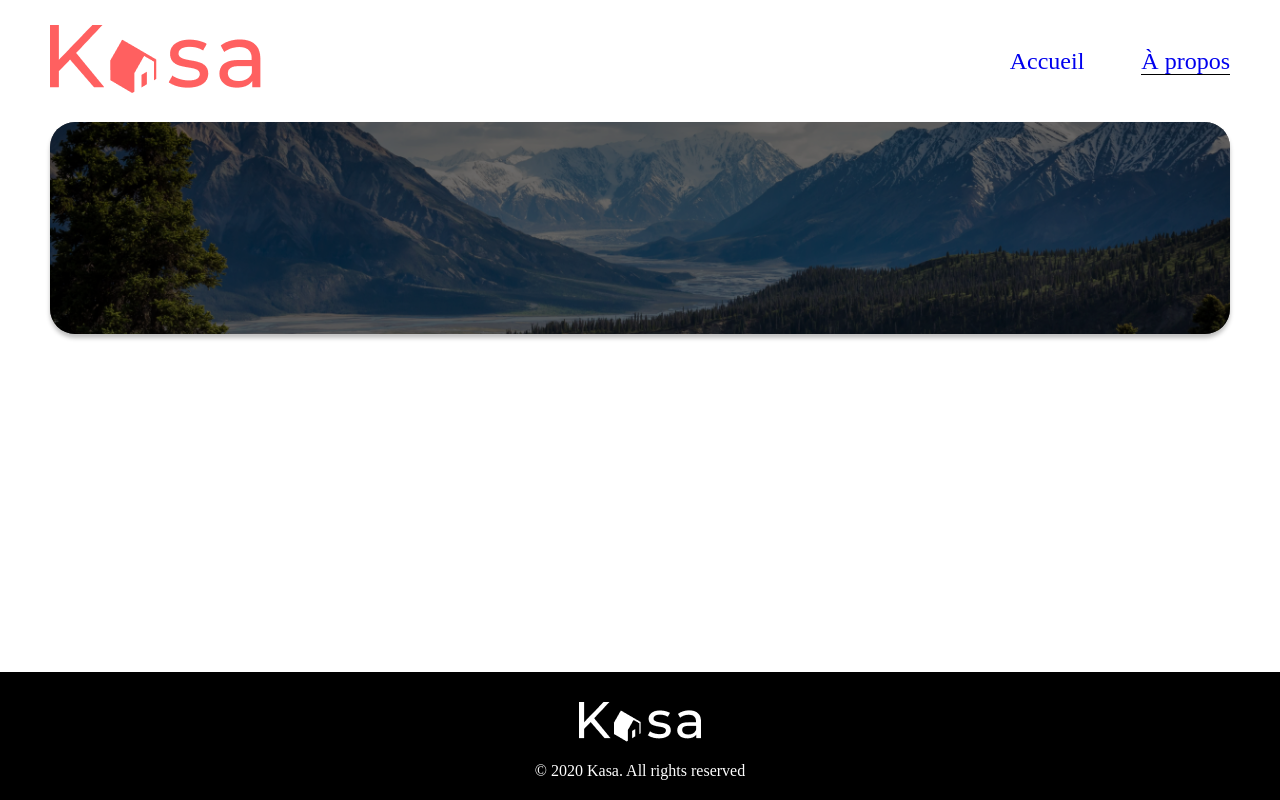
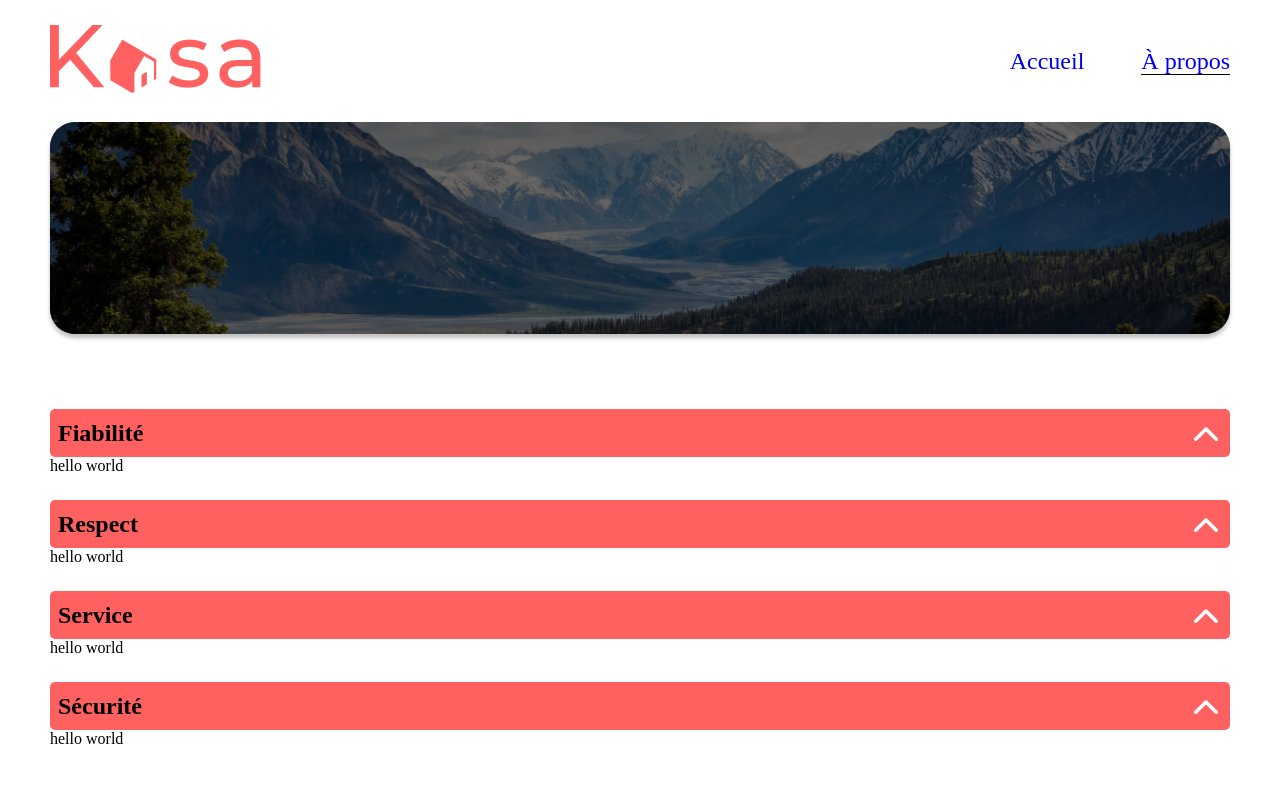
Before and after one commit to onelson17/Kasa, a React (Vite) app: page /About in a window 1280 px wide. Shown: the top 800 px of the page. Built offline with nearby package versions, Linux system fonts and the light colour scheme.

Commit message:
création du composant Collapse

```diff
--- /dev/null
+++ b/src/components/Collapse.jsx
@@ -0,0 +1,28 @@
+import '../css/Collapse.css'
+import Arrow from '../assets/Arrow.png'
+import { useState } from 'react'
+
+function Collapse({ title, texte }) {
+
+    const [isOpen, setIsOpen] = useState(false)
+    const iconCollapse = () => {
+        setIsOpen(!isOpen)
+    }
+
+console.log(iconCollapse)
+    return (
+        <>
+            <article  className='collapse'>
+                <h2>{title}</h2>
+                <img onClick={iconCollapse} src={Arrow} alt="Ouvrir" />
+            </article>
+
+            <div className='collapse--content'>
+               {texte}
+            </div>
+
+        </>
+    )
+}
+
+export default Collapse
--- /dev/null
+++ b/src/css/Collapse.css
@@ -0,0 +1,15 @@
+.collapse {
+    width: 100%;
+    background-color: #FF6060;
+    display: flex;
+    justify-content: space-between;
+    align-items: center;
+    padding: 8px;
+    border-radius: 5px;
+}
+.about-contain {
+    display: flex;
+    flex-direction: column;
+    gap: 25px;
+    margin: 75px 0;
+}
--- a/src/pages/about.jsx
+++ b/src/pages/about.jsx
@@ -1,5 +1,8 @@
 import Banner from "../components/Banner"
 import BannerAbout from '../assets/about-banner.png'
+import Collapse from "../components/Collapse"
+
+
 
 function About() {
     return (
@@ -7,6 +10,20 @@ function About() {
             <div>
                 <Banner image={BannerAbout}/>
             </div>
+            <section className="about-contain">
+                <div>
+                    <Collapse title="Fiabilité" texte="hello world"/>
+                </div>
+                <div>
+                    <Collapse title="Respect" texte="hello world"/>
+                </div>
+                <div>
+                    <Collapse title="Service" texte="hello world" />
+                </div>
+                <div>
+                    <Collapse title="Sécurité" texte="hello world" />
+                </div>
+            </section>
 
         </>
     )
```
Also changed, not shown: src/assets/arrow.png (added).
